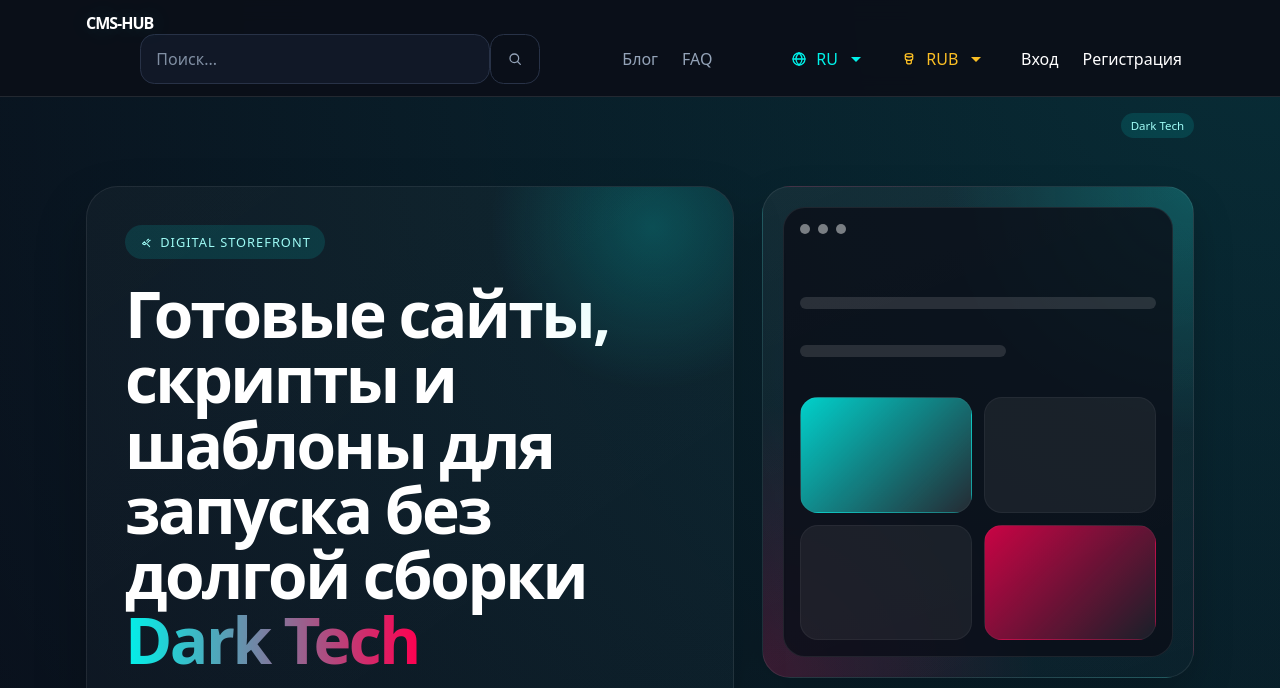
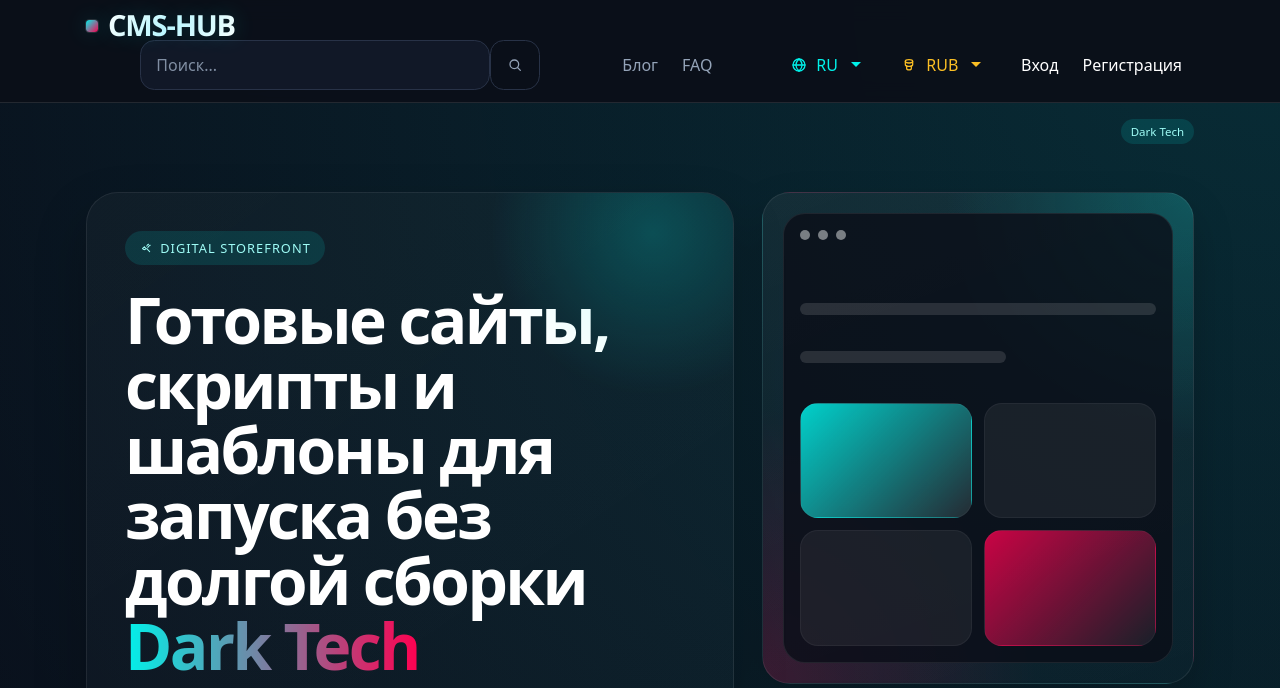
Before and after one commit to abdull15c/cms-hub, a PHP site: page /market/ in a window 1280 px wide. Shown: the top 688 px of the page. Run offline with PHP 8.4, Linux system fonts and the light colour scheme; data that the repository does not hold is empty; some libraries are stand-ins or nearby versions.

Commit message:
Refine storefront branding presentation

```diff
--- a/views/layouts/header.php
+++ b/views/layouts/header.php
@@ -75,6 +75,9 @@ $outfitFontHref = 'https://fonts.googleapis.com/css2?family=Outfit:wght@300;500;
 $themeVars['--font-sans'] = $usesStorefrontLiteCss
     ? 'system-ui, -apple-system, BlinkMacSystemFont, "Segoe UI", sans-serif'
     : '"Outfit", sans-serif';
+$themeVars['--font-display'] = $usesStorefrontLiteCss
+    ? '"Segoe UI Variable Display", "Segoe UI", "Trebuchet MS", system-ui, sans-serif'
+    : '"Outfit", sans-serif';
 $iconSvg = static function (string $icon, string $class = '', string $label = ''): string {
     return \Src\Services\StorefrontIcon::render($icon, $class, $label);
 };
@@ -137,7 +140,38 @@ $iconSvg = static function (string $icon, string $class = '', string $label = ''
         #particles-container { position: fixed; top: 0; left: 0; width: 100%; height: 100%; z-index: 0; pointer-events: none; overflow: hidden; }
         .floating-icon { position: absolute; color: var(--primary-neon); opacity: 0.05; animation: floatUp linear infinite; }
         @keyframes floatUp { 0% { transform: translateY(110vh) rotate(0deg); opacity: 0; } 100% { transform: translateY(-10vh) rotate(360deg); opacity: 0; } }
-        .glitch { position: relative; color: white; font-weight: 900; letter-spacing: -1px; text-shadow: 0 0 22px var(--primary-soft); }
+        .glitch {
+            position: relative;
+            display: inline-flex;
+            align-items: center;
+            gap: 0.65rem;
+            color: white;
+            font-family: var(--font-display);
+            font-size: clamp(1.45rem, 1.1rem + 0.9vw, 2.1rem);
+            font-weight: 900;
+            letter-spacing: -0.04em;
+            line-height: 0.95;
+            text-decoration: none;
+            text-shadow: 0 0 22px var(--primary-soft);
+        }
+        .glitch::before {
+            content: "";
+            width: 0.72rem;
+            height: 0.72rem;
+            border-radius: 0.22rem;
+            background: linear-gradient(135deg, var(--primary-neon), var(--secondary-neon));
+            box-shadow: 0 0 0 1px rgba(255,255,255,0.12), 0 0 22px var(--primary-soft);
+            flex-shrink: 0;
+        }
+        .glitch span {
+            background: linear-gradient(120deg, #ffffff 0%, #c6f7ff 48%, #ffffff 100%);
+            -webkit-background-clip: text;
+            -webkit-text-fill-color: transparent;
+            background-clip: text;
+        }
+        .glitch:hover {
+            text-shadow: 0 0 28px var(--primary-soft);
+        }
         .hover-info:hover { color: var(--primary-neon) !important; transition: 0.2s; }
         .dropdown-menu { background: var(--dropdown-bg); backdrop-filter: blur(10px); border: 1px solid var(--card-border); }
         .dropdown-item:hover { background: var(--dropdown-hover); color: var(--primary-neon) !important; }
@@ -182,12 +216,12 @@ $iconSvg = static function (string $icon, string $class = '', string $label = ''
 
 <nav class="navbar navbar-expand-lg navbar-dark sticky-top" style="background: var(--nav-bg); backdrop-filter: blur(10px); border-bottom: 1px solid var(--nav-border);">
   <div class="container">
-    <a class="navbar-brand glitch" href="<?= htmlspecialchars($publicUrl('/')) ?>">
-        <?php $logo = \Src\Services\SettingsService::get('site_logo'); ?>
+    <?php $logo = \Src\Services\SettingsService::get('site_logo'); ?>
+    <a class="navbar-brand<?= $logo ? '' : ' glitch' ?>" href="<?= htmlspecialchars($publicUrl('/')) ?>">
         <?php if($logo): ?>
             <img src="<?= BASE_URL ?>/uploads/branding/<?= $logo ?>" alt="Logo" style="height: 40px; max-width: 150px;">
         <?php else: ?>
-            <?= htmlspecialchars(\Src\Services\SettingsService::get('site_title') ?: $t('site_title', 'CMS-HUB')) ?>
+            <span><?= htmlspecialchars(\Src\Services\SettingsService::get('site_title') ?: $t('site_title', 'CMS-HUB')) ?></span>
         <?php endif; ?>
     </a>
     <button class="navbar-toggler" type="button" data-bs-toggle="collapse" data-bs-target="#nav" aria-label="<?= htmlspecialchars($t('nav_toggle', 'Toggle navigation')) ?>"><span class="navbar-toggler-icon"></span></button>
```
Also changed, not shown: views/layouts/footer.php (+29 -2 lines).
